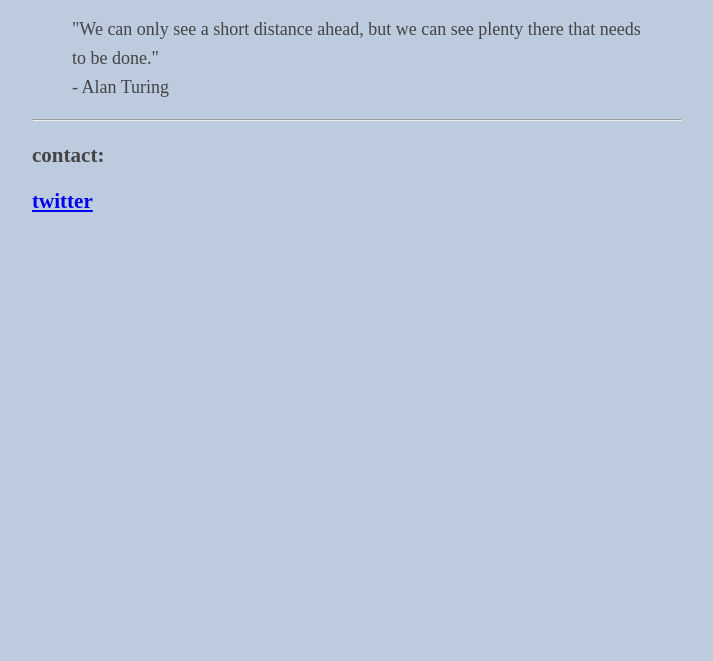
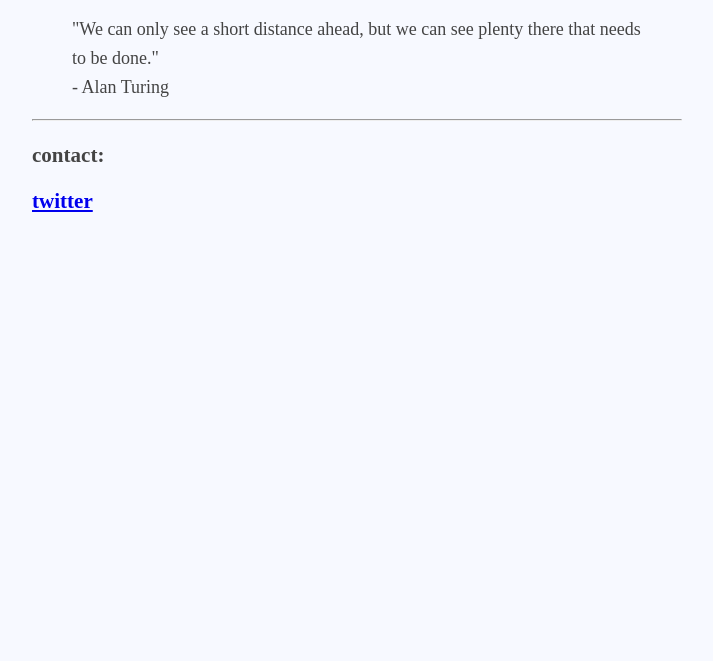
Before and after one commit to asyraffhi/asyraffhi.github.io, a plain HTML site: page index.html in a window 1280 px wide. Shown: the part 139-800 px from the top of the page, without its empty margins (283-996 px from the left). Drawn offline with Linux system fonts and the light colour scheme.

Commit message:
backgroundcolorchange

```diff
--- a/style.css
+++ b/style.css
@@ -3,9 +3,9 @@ body{
     max-width:650px;
     line-height:1.6;
     font-size:18px;
-    color:#444;
+    color: #444;
     padding:0 10px;
-    background-color: #bccbde;
+    background-color: #f7f9ff;
 }
 
 h1,h2,h3{
```
